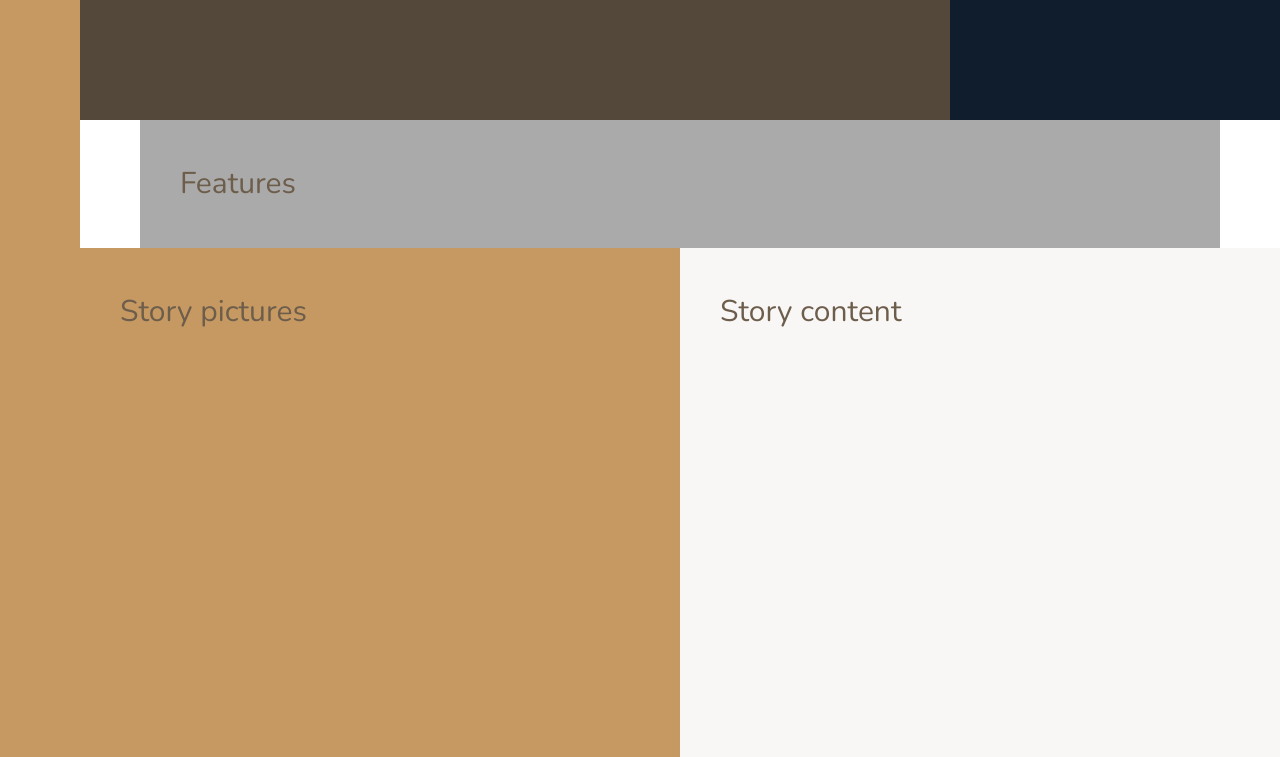
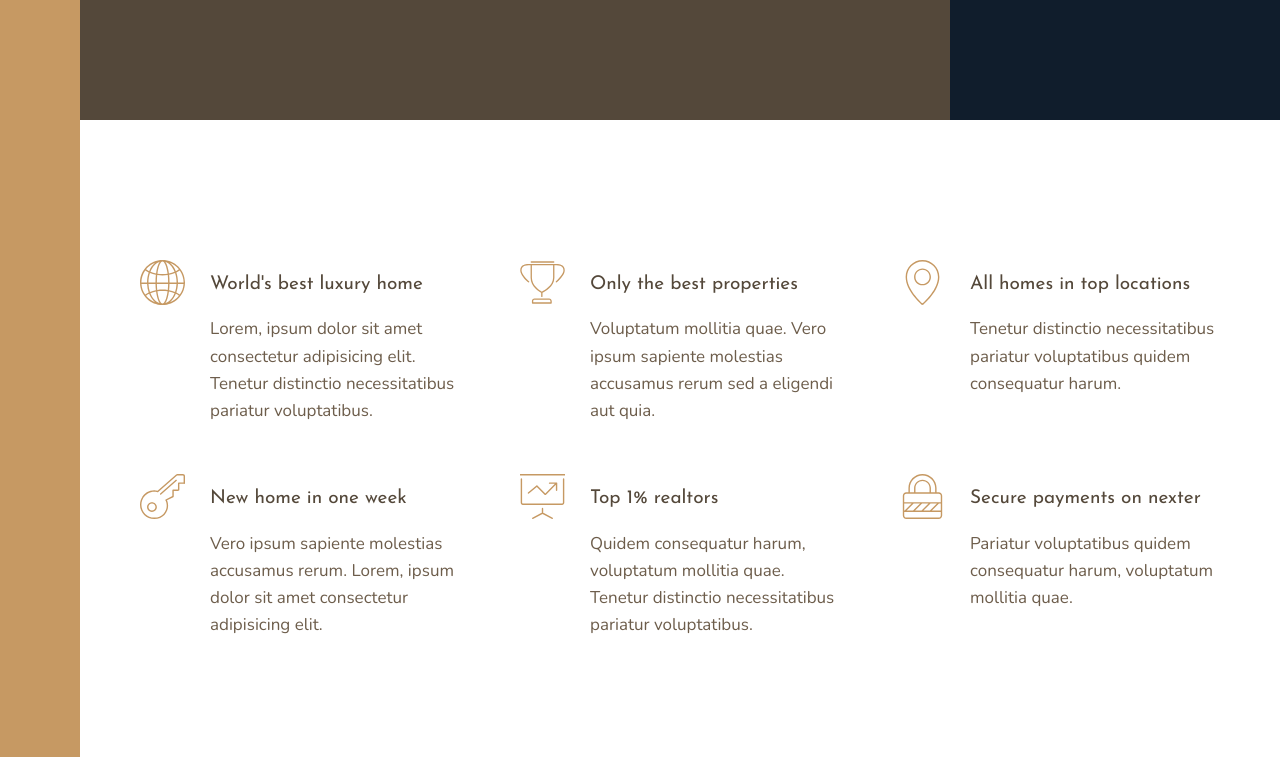
Before and after one commit to unclejide1/nexter-with-grid, a website: page index.html in a window 1280 px wide. Shown: the part 520-1277 px from the top of the page. Drawn offline with nearby package versions, Linux system fonts and the light colour scheme.

Commit message:
feat: add the  features section

```diff
--- a/index.html
+++ b/index.html
@@ -25,7 +25,54 @@
         </div>
 
         <section class="features">
-            Features
+            <div class="feature">
+                <svg class="feature__icon">
+                    <use xlink:href="img/sprite.svg#icon-global"></use>
+                </svg>
+                <h4 class="heading-4 heading-4--dark">World's best luxury home</h4>
+                <p class="feature__text">Lorem, ipsum dolor sit amet consectetur adipisicing elit.
+                    Tenetur distinctio necessitatibus pariatur voluptatibus.</p>
+            </div>
+            <div class="feature">
+                <svg class="feature__icon">
+                    <use xlink:href="img/sprite.svg#icon-trophy"></use>
+                </svg>
+                <h4 class="heading-4 heading-4--dark">Only the best properties</h4>
+                <p class="feature__text">Voluptatum mollitia quae. Vero ipsum sapiente molestias
+                    accusamus rerum sed a eligendi aut quia.
+                </p>
+            </div>
+            <div class="feature">
+                <svg class="feature__icon">
+                    <use xlink:href="img/sprite.svg#icon-map-pin"></use>
+                </svg>
+                <h4 class="heading-4 heading-4--dark">All homes in top locations</h4>
+                <p class="feature__text">Tenetur distinctio necessitatibus pariatur voluptatibus
+                    quidem consequatur harum.</p>
+            </div>
+            <div class="feature">
+                <svg class="feature__icon">
+                    <use xlink:href="img/sprite.svg#icon-key"></use>
+                </svg>
+                <h4 class="heading-4 heading-4--dark">New home in one week</h4>
+                <p class="feature__text">Vero ipsum sapiente molestias accusamus rerum. Lorem,
+                    ipsum dolor sit amet consectetur adipisicing elit.</p>
+            </div>
+            <div class="feature">
+                <svg class="feature__icon">
+                    <use xlink:href="img/sprite.svg#icon-presentation"></use>
+                </svg>
+                <h4 class="heading-4 heading-4--dark">Top 1% realtors</h4>
+                <p class="feature__text">Quidem consequatur harum, voluptatum mollitia quae.
+                    Tenetur distinctio necessitatibus pariatur voluptatibus.</p>
+            </div>
+            <div class="feature">
+                <svg class="feature__icon">
+                    <use xlink:href="img/sprite.svg#icon-lock"></use>
+                </svg>
+                <h4 class="heading-4 heading-4--dark">Secure payments on nexter</h4>
+                <p class="feature__text">Pariatur voluptatibus quidem consequatur harum, voluptatum mollitia quae.</p>
+            </div>
         </section>
 
         <div class="story__pictures">
--- a/sass/_base.scss
+++ b/sass/_base.scss
@@ -39,9 +39,4 @@ body{
     grid-template-rows: 80vh min-content 40vw repeat(3, min-content);
     grid-template-columns: [sidebar-start] 8rem [sidebar-end full-start] minmax(6rem,1fr) [center-start] repeat(8, [col-start] minmax(min-content, 14rem) [col-end]) [center-end]
     minmax(6rem,1fr) [full-end];
-
-    & > *{
-        padding: 40px;
-        font-size: 3rem;
-    }
 }
--- a/sass/_features.scss
+++ b/sass/_features.scss
@@ -1,5 +1,32 @@
 .features{
-    background-color: $color-grey-light-2;
+    // background-color: $color-grey-light-2;
     grid-column: center-start/center-end;
-    // grid-row: ;
+
+    margin: 15rem 0;
+
+    display: grid;
+    grid-template-columns: repeat(auto-fit, minmax(25rem, 1fr));
+
+    grid-gap: 6rem;
+
+    align-items: start;
 }
+
+.feature{
+    display: grid;
+    grid-template-columns: min-content 1fr;
+    grid-row-gap: 1.5rem;
+    grid-column-gap: 2.5rem;
+
+    &__icon{
+        height: 4.5rem;
+        width: 4.5rem;
+        fill: $color-primary;
+        grid-row: 1/ span 2;
+        transform: translateY(-1rem);
+    }
+
+    &__text{
+        font-size: 1.7rem;
+    }
+}
--- a/sass/_typography.scss
+++ b/sass/_typography.scss
@@ -0,0 +1,29 @@
+%heading{
+    font-family: $font-display;
+    font-weight: 400
+}
+
+.heading-1{
+    @extend %heading;
+}
+
+.heading-2{
+    @extend %heading;
+}
+
+.heading-3{
+    @extend %heading;
+}
+
+.heading-4{
+    @extend %heading;
+    font-size: 1.9rem;
+
+    &--light{
+        color: $color-grey-light-1;
+    }
+
+    &--dark{
+        color: $color-grey-dark-1;
+    }
+}
```
Also changed, not shown: css/style.css.
